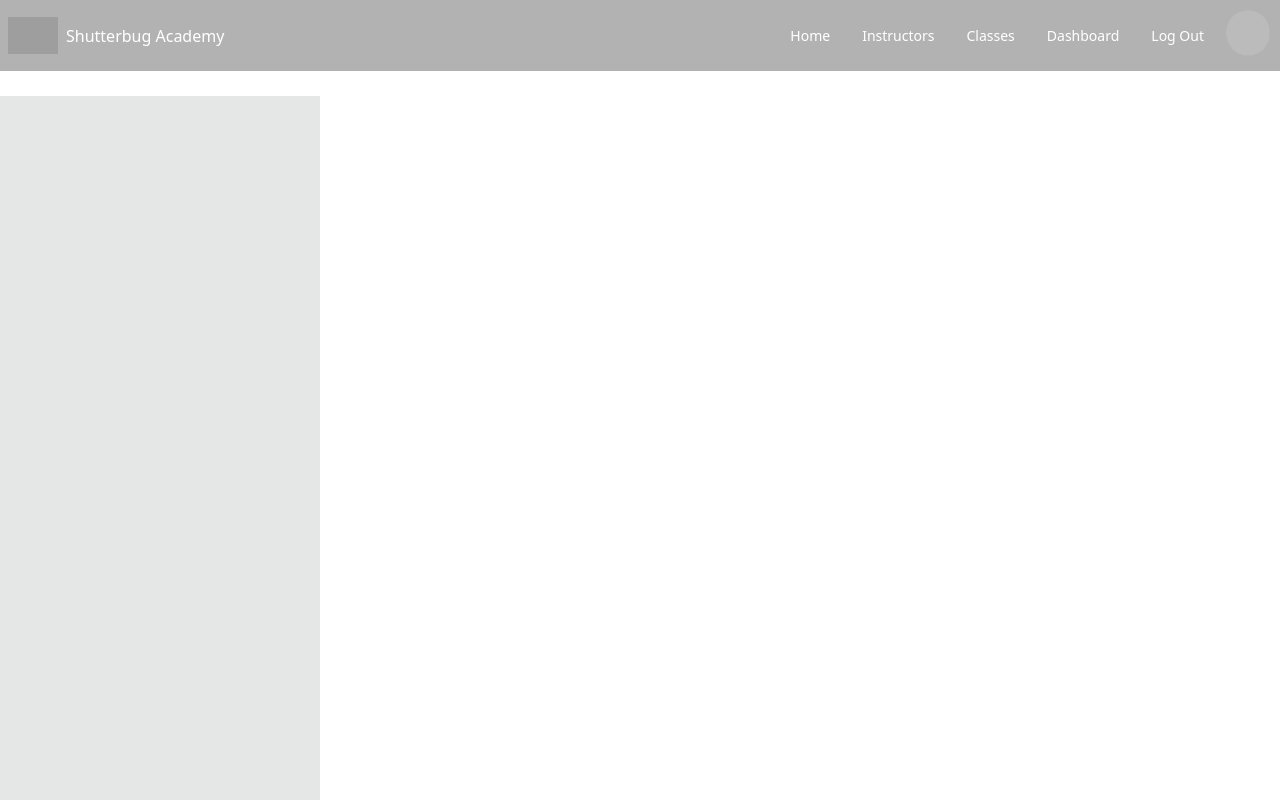
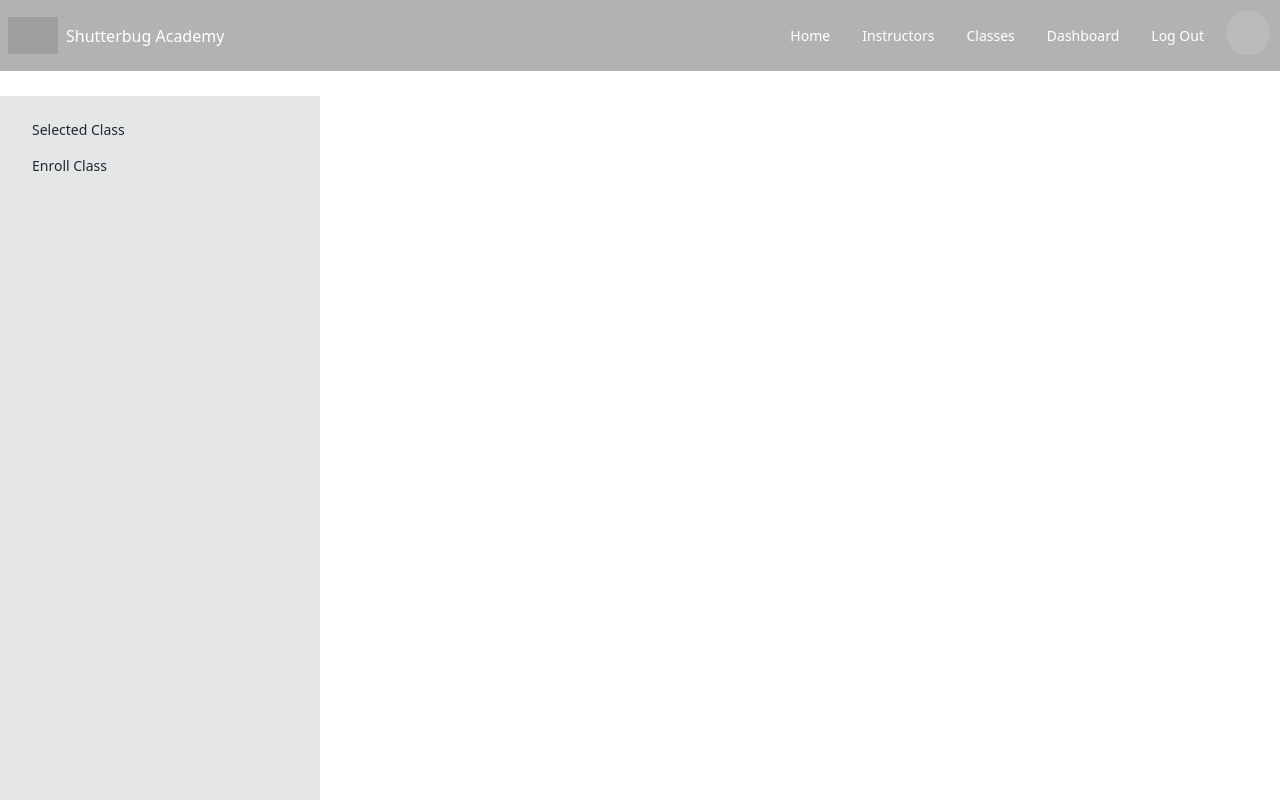
Before and after one commit to Amitsengupta332/Shutterbug-Academy-Client, a React (Vite) app: page /dashboard in a window 1280 px wide. Shown: the top 800 px of the page. Built offline with nearby package versions, Linux system fonts and the light colour scheme; no server answers; sample sign-in values are in the browser's storage; grey boxes are pictures that could not be loaded.

Commit message:
done student dashboard

```diff
--- a/src/Layout/Dashboard.jsx
+++ b/src/Layout/Dashboard.jsx
@@ -43,7 +43,8 @@ const Dashboard = () => {
 
                         {!isAdmin && !isInstructor && (
                             <>
-
+                                <li><Link to='/selectedClass'>Selected Class</Link></li>
+                                <li><Link to='/enrollClass'>Enroll Class</Link></li>
                             </>
                         )}
 
--- /dev/null
+++ b/src/pages/Dashboard/Student/EnrollClass/EnrollClass.jsx
@@ -0,0 +1,11 @@
+import React from 'react';
+
+const EnrollClass = () => {
+    return (
+        <div>
+            <h2>This is Enroll Class</h2>
+        </div>
+    );
+};
+
+export default EnrollClass;
--- a/src/pages/Dashboard/Student/SelectClass/SelectClass.jsx
+++ b/src/pages/Dashboard/Student/SelectClass/SelectClass.jsx
@@ -0,0 +1,11 @@
+import React from 'react';
+
+const SelectClass = () => {
+    return (
+        <div>
+            <h2>This is Selected Class</h2>
+        </div>
+    );
+};
+
+export default SelectClass;
```
Also changed, not shown: src/Routes/Routes.jsx (+19 -4 lines).
